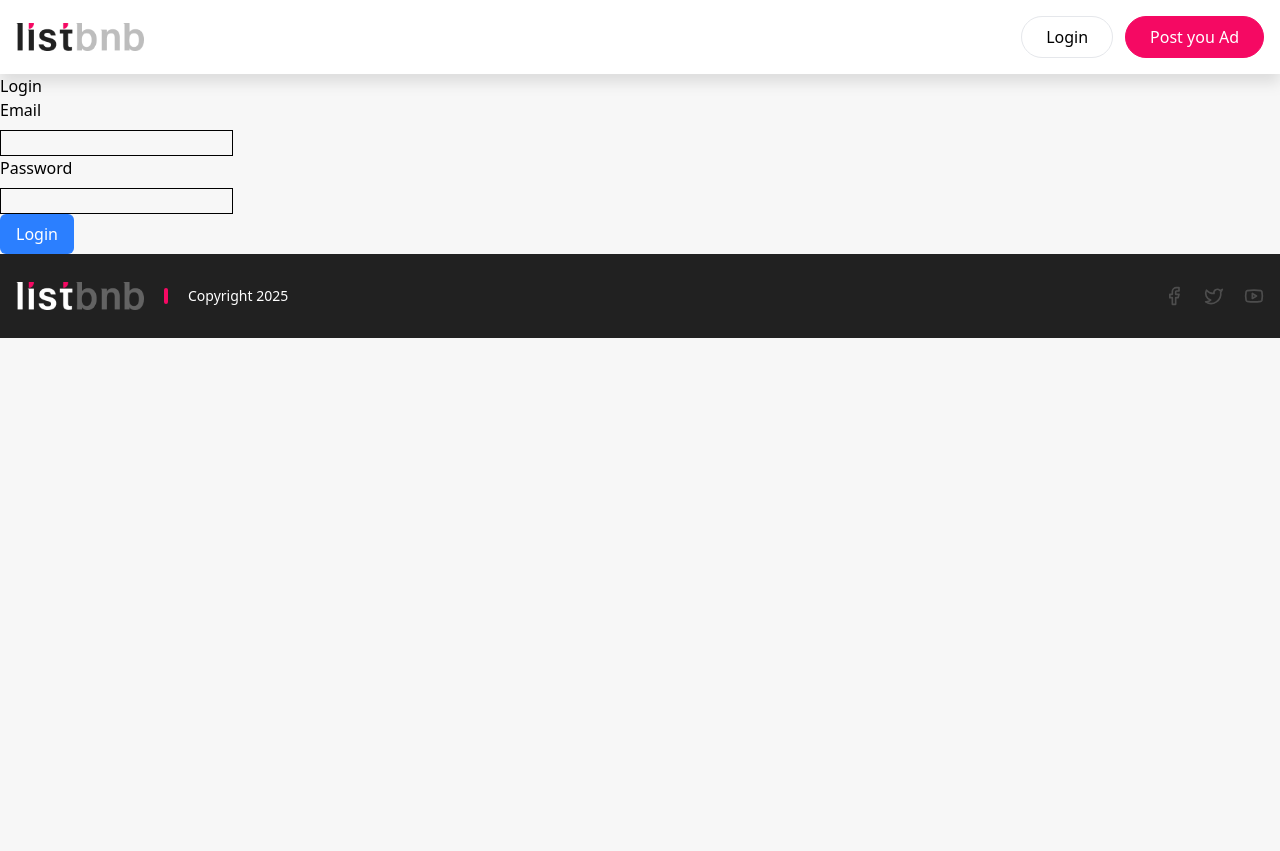
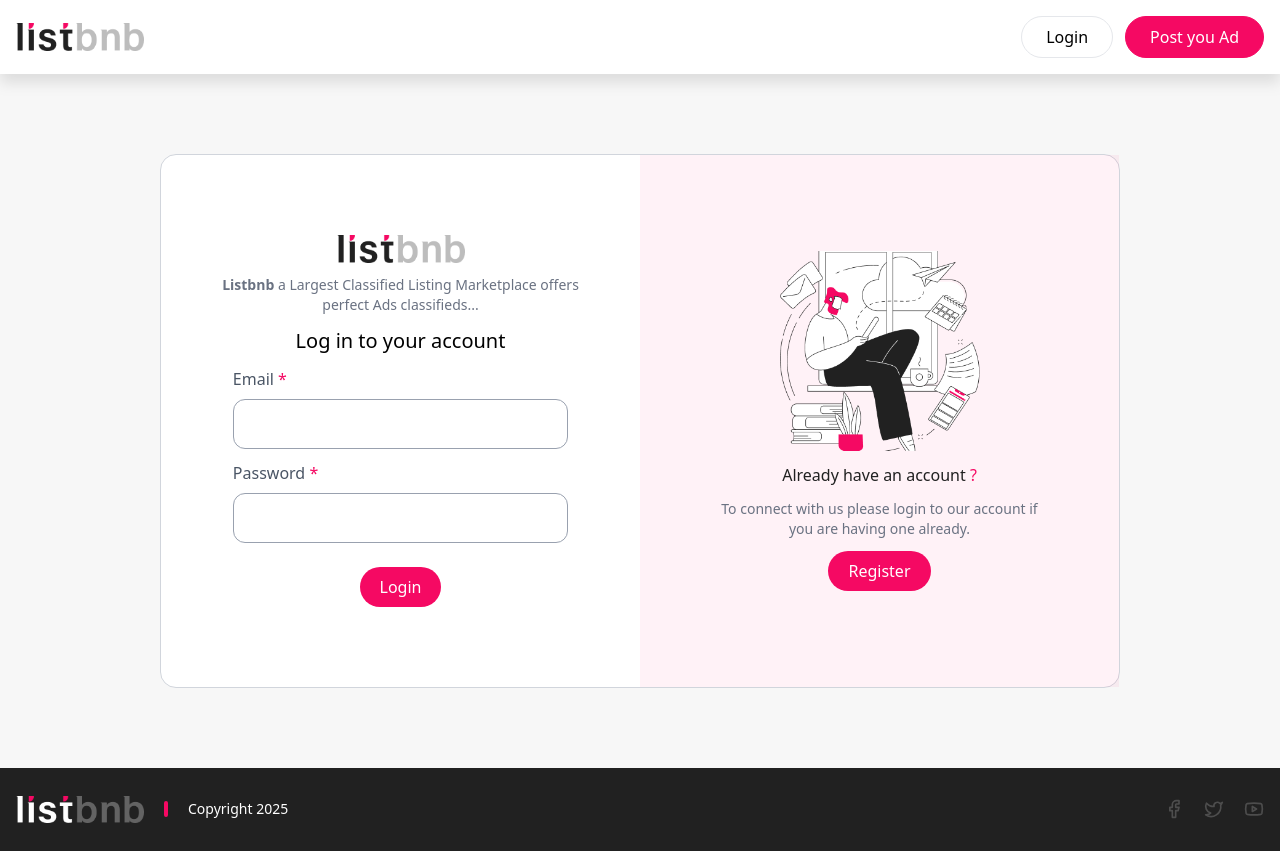
Before and after one commit to kr1shh/planetmedia-test, a React (Vite) app: page /login in a window 1280 px wide. Before the commit the page ends 800 px from the top, so only its background shows below. Built offline with nearby package versions, Linux system fonts and the light colour scheme; no server answers.

Commit message:
update : login and register styles updated

```diff
--- a/src/pages/dashboard/Dashboard.jsx
+++ b/src/pages/dashboard/Dashboard.jsx
@@ -18,6 +18,7 @@ const Dashboard = () => {
     const token = localStorage.getItem("token")
     if(!token){
       navigate("/login")
+      toast.error("Please login to access this page")
     }else{
       navigate("/dashboard/my-account")
     }
--- a/src/pages/login/Login.jsx
+++ b/src/pages/login/Login.jsx
@@ -2,7 +2,8 @@ import { useEffect, useState } from "react";
 import publicRequest from "../../services/publicRequest";
 import toast from "react-hot-toast";
 import { useNavigate } from "react-router";
-
+import loginImage from "../../assets/loginSide.png";
+import loginLogo from "../../assets/logoForWhite.png";
 
 const Login = () => {
   const [credentials, setCredentials] = useState({
@@ -28,12 +29,12 @@ const Login = () => {
         identifier: credentials.username,
         password: credentials.password,
       });
-      localStorage.setItem("user",JSON.stringify(response.data.user));
+      localStorage.setItem("user", JSON.stringify(response.data.user));
       localStorage.setItem("token", response.data.jwt);
       toast.success("Logged in successfully");
-      setTimeout(()=>{
-        navigate("/dashboard")
-      },700)
+      setTimeout(() => {
+        navigate("/dashboard");
+      }, 700);
     } catch (err) {
       toast.error(err.response.data.error.message);
       console.log(err);
@@ -42,20 +43,29 @@ const Login = () => {
     }
   };
 
-  useEffect(()=>{
-    if(localStorage.getItem("token") && localStorage.getItem("user")){
-      navigate("/dashboard")
+  useEffect(() => {
+    if (localStorage.getItem("token") && localStorage.getItem("user")) {
+      navigate("/dashboard");
     }
-  },[])
+  }, []);
 
   return (
     <>
-      <h1>Login</h1>
-      <form onSubmit={handleSubmit}>
-        <div className="flex flex-col items-start justify-start gap-2">
-          <label htmlFor="email">Email</label>
+      <div className="flex bg-white border border-gray-300 mx-auto w-3/4 my-20 rounded-2xl">
+        <div className="w-[50%] py-20">
+          <div className="flex flex-col items-center justify-center gap-3">
+            <img src={loginLogo} alt="login" className="w-32" />
+            <p className="font-light text-sm w-3/4 text-center text-gray-500">
+              <span className="font-bold">Listbnb</span> a Largest Classified
+              Listing Marketplace offers perfect Ads classifieds...
+            </p>
+            <h1 className="text-xl font-medium">Log in to your account</h1>
+          </div>
+          <form onSubmit={handleSubmit} className="w-full flex flex-col items-center justify-center">
+            <div className="mt-3 flex flex-col gap-2 w-[70%]">
+              <label htmlFor="email" className="text-base text-gray-600">Email <span className="text-accent">*</span></label>
               <input
-            className="border"
+                className="border border-gray-400 rounded-xl p-3 focus:border-accent focus-visible:border-accent focus:outline-0 focus-visible:outline-0"
                 type="email"
                 id="email"
                 name="username"
@@ -63,10 +73,10 @@ const Login = () => {
                 value={credentials.email}
               />
             </div>
-        <div className="flex flex-col items-start justify-start gap-2">
-          <label htmlFor="password">Password</label>
+            <div className="mt-3 flex flex-col gap-2 w-[70%]">
+              <label htmlFor="password" className="text-base text-gray-600">Password <span className="text-accent">*</span></label>
               <input
-            className="border"
+                className="border border-gray-400 rounded-xl p-3 focus:border-accent focus-visible:border-accent focus:outline-0 focus-visible:outline-0"
                 type="password"
                 id="password"
                 name="password"
@@ -77,13 +87,37 @@ const Login = () => {
             <div className="flex flex-col items-start justify-start gap-2">
               <button
                 type="submit"
-            className="bg-blue-500 text-white px-4 py-2 rounded-md"
+                className="bg-accent text-white cursor-pointer px-5 py-2 rounded-[50px] mt-6"
                 onClick={handleSubmit}
               >
                 {loading ? "Logging in..." : "Login"}
               </button>
             </div>
           </form>
+        </div>
+        <div className="w-[50%] bg-accent/5 flex flex-col items-center justify-center gap-3 p-6">
+          <div className="w-[200px] h-[200px]">
+            <img
+              src={loginImage}
+              alt="login"
+              className="w-full h-full object-cover"
+            />
+          </div>
+          <h1 className="text-base text-primary font-medium">
+            Already have an account <span className="text-accent">?</span>
+          </h1>
+          <p className="text-center text-gray-500 w-3/4 text-sm">
+            To connect with us please login to our account if you are having one
+            already.
+          </p>
+          <button
+            className="bg-accent text-white cursor-pointer px-5 py-2 rounded-[50px]"
+            onClick={() => navigate("/register")}
+          >
+            Register
+          </button>
+        </div>
+      </div>
     </>
   );
 };
--- a/src/pages/register/Register.jsx
+++ b/src/pages/register/Register.jsx
@@ -2,13 +2,16 @@ import { useState } from "react"
 import toast from "react-hot-toast"
 import { useNavigate } from "react-router"
 import publicRequest from "../../services/publicRequest"
+import loginImage from "../../assets/loginSide.png"
+import loginLogo from "../../assets/logoForWhite.png"
 
 
 const Register = () => {
   const [ user,setUser ] = useState({
     username: "",
     email: "",
-    password: ""
+    password: "",
+    cpassword: ""
   })
   const [ loading,setLoading ] = useState(false)
   const navigate = useNavigate()
@@ -23,6 +26,10 @@ const Register = () => {
     e.preventDefault()
       try{
         setLoading(true)
+        if(user.password !== user.cpassword){
+          toast.error("Password does not match")
+          return
+        }
         const response = await publicRequest.post("/api/auth/local/register",{
           "username" : user.username,
           "email" : user.email,
@@ -43,24 +50,48 @@ const Register = () => {
   }
   return (
     <>
-      <h1>Register</h1>
-      <form onSubmit={handleSubmit}>
-        <div className="flex flex-col gap-1 items-start justify-start mt-3">
-          <label htmlFor="username">username</label>
-          <input type="text" id="username" name="username" className="border" required onChange={handleChange} value={user.username}/>
+      <div className="flex bg-white border border-gray-300 mx-auto w-3/4 my-20 rounded-2xl">
+        <div className="w-[50%] py-10">
+          <div className="flex flex-col items-center justify-center gap-3">
+            <img src={loginLogo} alt="login" className="w-32"/>
+            <p className="font-light text-sm w-3/4 text-center text-gray-500"><span className="font-bold">Listbnb</span> a Largest Classified Listing Marketplace offers perfect
+            Ads classifieds...</p>
+            <h1 className="text-xl font-medium">Create your account</h1>
+          </div>
+          <form onSubmit={handleSubmit} className="w-full flex flex-col items-center justify-center">
+            <div className="mt-3 flex flex-col gap-2 w-[70%]">
+              <label htmlFor="username" className="text-base text-gray-600">username <span className="text-accent">*</span></label>
+              <input type="text" id="username" name="username" className="border border-gray-400 rounded-xl p-3 focus:border-accent focus-visible:border-accent focus:outline-0 focus-visible:outline-0" required onChange={handleChange} value={user.username}/>
+            </div>
+            <div className="mt-3 flex flex-col gap-2 w-[70%]">
+              <label htmlFor="email" className="text-base text-gray-600">Email <span className="text-accent">*</span></label>
+              <input type="email" id="email" name="email" className="border border-gray-400 rounded-xl p-3 focus:border-accent focus-visible:border-accent focus:outline-0 focus-visible:outline-0" required onChange={handleChange} value={user.email}/>
+            </div>
+            <div className=" mt-3 flex flex-col gap-2 w-[70%]">
+              <label htmlFor="password" className="text-base text-gray-600">Password <span className="text-accent">*</span></label>
+              <input type="password" id="password" name="password" className="border border-gray-400 rounded-xl p-3 focus:border-accent focus-visible:border-accent focus:outline-0 focus-visible:outline-0" required onChange={handleChange} value={user.password}/>
+            </div>
+            <div className=" mt-3 flex flex-col gap-2 w-[70%]">
+              <label htmlFor="cpassword" className="text-base text-gray-600">Confirm Password <span className="text-accent">*</span></label>
+              <input type="password" id="cpassword" name="cpassword" className="border border-gray-400 rounded-xl p-3 focus:border-accent focus-visible:border-accent focus:outline-0 focus-visible:outline-0" required onChange={handleChange} value={user.cpassword}/>
+            </div>
+            <button className="bg-accent py-3 rounded-[50px] w-[70%] text-white mt-6" type="submit">
+              {loading ? "Registering..." : "Register"}
+            </button>
+          </form>
         </div>
-        <div className="flex flex-col gap-1 items-start justify-start mt-3">
-          <label htmlFor="email">Email</label>
-          <input type="email" id="email" name="email" className="border" required onChange={handleChange} value={user.email}/>
+        <div className="w-[50%] bg-accent/5 flex flex-col items-center justify-center gap-3 p-6">
+          <div className="w-[200px] h-[200px]">
+            <img src={loginImage} alt="login" className="w-full h-full object-cover"/>
+          </div>
+          <h1 className="text-base text-primary font-medium">Already have an account <span className="text-accent">?</span></h1>
+          <p className="text-center text-gray-500 w-3/4 text-sm">
+          To connect with us please login to our
+          account if you are  having one already.
+          </p>
+          <button className="bg-accent text-white cursor-pointer px-5 py-3 rounded-[50px]" onClick={()=>navigate("/login")}>Login</button>
         </div>
-        <div className="flex flex-col gap-1 items-start justify-start mt-3">
-          <label htmlFor="password">Password</label>
-          <input type="password" id="password" name="password" className="border" required onChange={handleChange} value={user.password}/>
-        </div>
-        <button className="bg-blue-500 text-white p-2 rounded-md" type="submit">
-          {loading ? "Registering..." : "Register"}
-        </button>
-      </form>
+      </div>
     </>
   )
 }
```
Also changed, not shown: src/assets/loginSide.png (added). Lines whose indentation alone changed are shown as unchanged.
